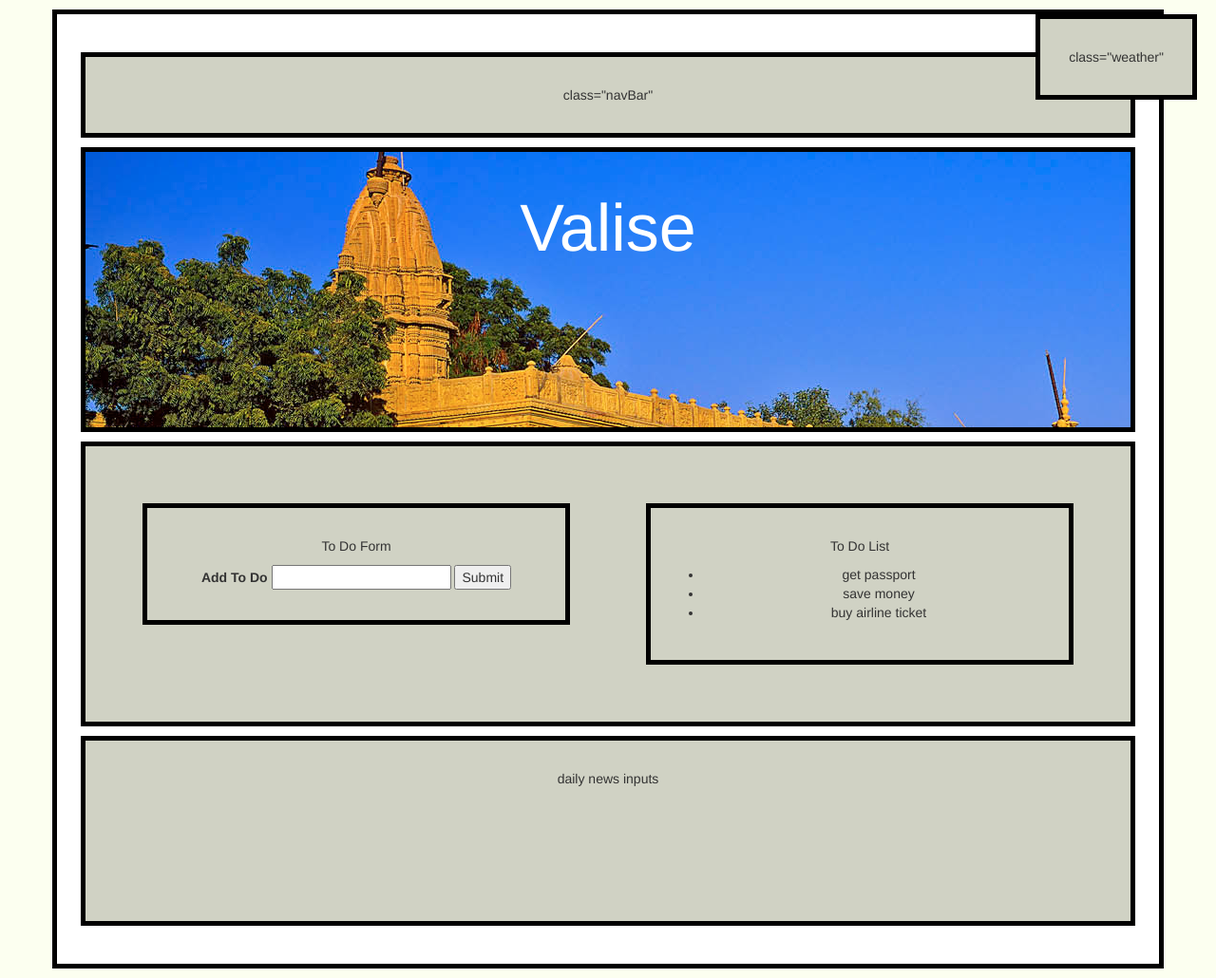
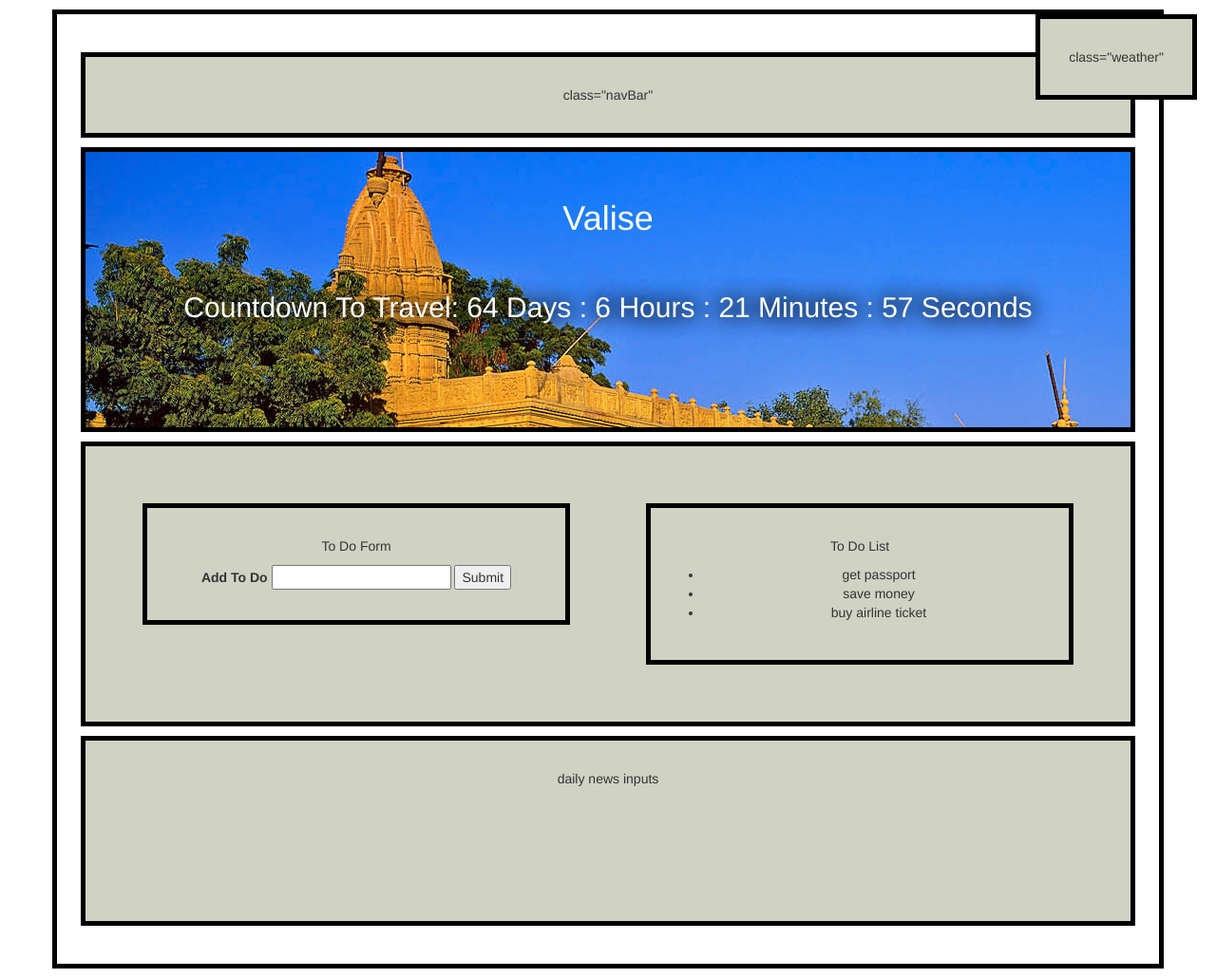
Before and after one commit to An26/GroupProjectOne, a PHP site: page / in a window 1280 px wide. Shown: the whole page at 95% size. Run offline with PHP 8.4, Linux system fonts and the light colour scheme; some libraries are stand-ins or nearby versions.

Commit message:
completed countdown feature

```diff
--- a/assets/css/style.css
+++ b/assets/css/style.css
@@ -17,6 +17,17 @@ div {
 	background-image: url(../images/wallstreet.jpg);
 	font-size: 70px;
 	color: white;
+}
+
+#display{
+
+	background-color: none;
+	border-style: none;
+
+	font-size: 30px;
+	text-align: center;
+	-webkit-text-fill-color: #FFF;
+	text-shadow: 0 0 22px black, 0 0 22px black;
 }
 
 .container {
--- /dev/null
+++ b/countdown.js
@@ -0,0 +1,53 @@
+  $(document).ready(function(){
+
+
+//Placing the countdown function in an interval that causes it to run every one second
+
+var myCountdownInterval = setInterval(myCountdown, 1000);
+
+
+//Countdown function to find the difference between the current date and the travel date
+
+function myCountdown() {
+
+
+    var travelDate = '11232016';
+
+    var formatTravelDate = moment(travelDate, 'MMDDYYYY');
+
+    console.log("Travel Date Is: " + travelDate);
+    console.log("Formatted Travel Date Is: " + formatTravelDate);
+    console.log("Type: " + typeof(formatTravelDate));
+
+    var now = moment();
+
+    var diff = moment.duration(moment(formatTravelDate).diff(moment(now)));
+
+    console.log(diff);
+
+    var days = parseInt(diff.asDays());
+
+    var hours = parseInt(diff.asHours());
+
+    var hours = hours - days*24;
+
+    var minutes = parseInt(diff.asMinutes());
+
+    var minutes = minutes - (days*24*60 + hours*60);
+
+    var seconds = parseInt(diff.asSeconds());
+
+    var seconds = seconds - (days*24*60*60 + hours*60*60 + minutes*60);
+
+
+    var diffInTimeFromNow ="Countdown To Travel: " + days + " " + "Days" + " : " + hours + " " + "Hours " + ": " + minutes + " " + "Minutes " + ": " + seconds + " " + "Seconds";
+
+    console.log(diffInTimeFromNow);
+
+    $("#display").html(diffInTimeFromNow);
+
+}
+
+
+
+  })
--- a/index.html
+++ b/index.html
@@ -2,13 +2,20 @@
 <html>
 <head>
 	<title>Valise</title>
+
+	<!-- Added Our Style Sheet -->
+	<link rel="stylesheet" href="assets/css/style.css">
+
 	<!-- Latest compiled and minified CSS -->
 	<link rel="stylesheet" href="https://maxcdn.bootstrapcdn.com/bootstrap/3.3.7/css/bootstrap.min.css" integrity="sha384-BVYiiSIFeK1dGmJRAkycuHAHRg32OmUcww7on3RYdg4Va+PmSTsz/K68vbdEjh4u" crossorigin="anonymous">
 
 	<!-- Optional theme -->
 	<link rel="stylesheet" href="https://maxcdn.bootstrapcdn.com/bootstrap/3.3.7/css/bootstrap-theme.min.css" integrity="sha384-rHyoN1iRsVXV4nD0JutlnGaslCJuC7uwjduW9SVrLvRYooPp2bWYgmgJQIXwl/Sp" crossorigin="anonymous">
 
-	<link rel="stylesheet" href="assets/css/style.css">
+	<script src="https://code.jquery.com/jquery-3.1.0.min.js" integrity="sha256-cCueBR6CsyA4/9szpPfrX3s49M9vUU5BgtiJj06wt/s=" crossorigin="anonymous"></script>
+
+	<!-- Added Moment JS -->
+ 	<script src="http://momentjs.com/downloads/moment-with-locales.min.js"></script>
 
 </head>
 <body>
@@ -16,7 +23,11 @@
 <div class="container">
 	<div class="navBar">class="navBar"</div>
 	<div class="weather">class="weather"</div>
-	<div class="header">Valise</div>
+	<div class="header">
+	<h1>Valise</h1>
+	<!-- Countdown Display Goes Here -->
+	<span id="display"></span>
+	</div>
 	<div id="mainContent">
 		<div id="todoForm" class="col-md-6">
 		<p>To Do Form</p>
@@ -38,5 +49,6 @@
 	<div class="newsBox">daily news inputs</div>
 </div>
 
+<script type="text/javascript" src="countdown.js"></script>
 </body>
 </html>
```
Also changed, not shown: countdown.html (added).
